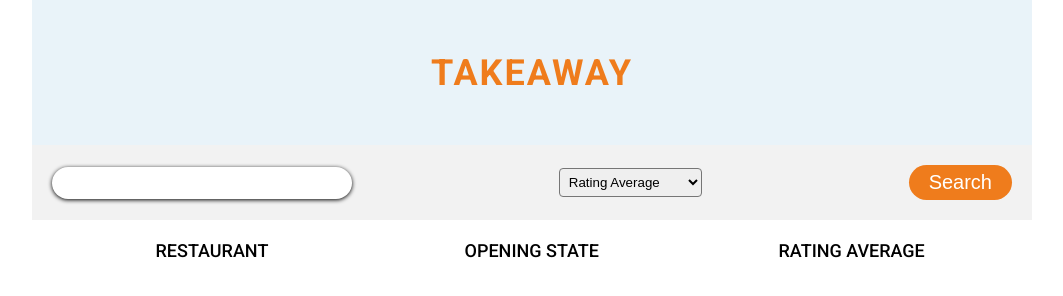
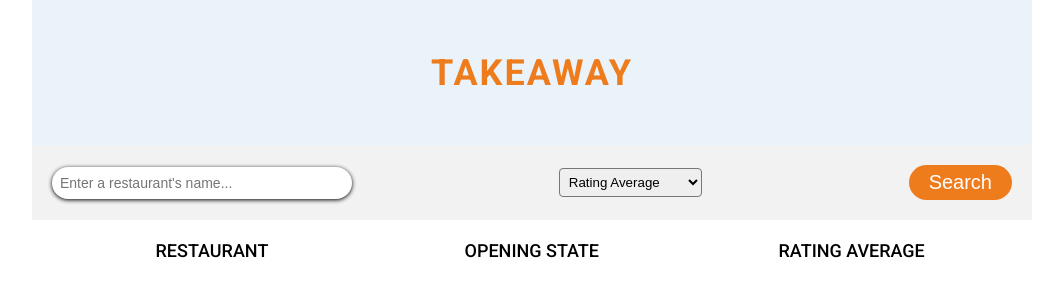
Before and after one commit to thaisonbk57/takeaway, a website: page src/index.html in a window 1280 px wide. Shown: the whole page, without its empty margins (108-1171 px from the left). Drawn offline with nearby package versions, Linux system fonts and the light colour scheme; files that its build step writes are made by us from their sources.

Commit message:
added placeholder

```diff
--- a/src/index.html
+++ b/src/index.html
@@ -23,7 +23,12 @@
       <main>
         <form id="searchForm" class="searchBar px-2 py-2">
           <div class="form-group">
-            <input type="text" name="searchKeyword" class="form-control" />
+            <input
+              type="text"
+              name="searchKeyword"
+              class="form-control"
+              placeholder="Enter a restaurant's name..."
+            />
           </div>
           <div class="form-group">
             <select name="sortOption" id="sortOptions">
--- a/src/scss/components/_SearchBar.scss
+++ b/src/scss/components/_SearchBar.scss
@@ -9,7 +9,7 @@
     border: none;
     box-shadow: 0 1px 4px 0 black;
     border-radius: 100px;
-    padding: 8px 5px;
+    padding: 8px;
     width: 300px;
 
     &::focus {
```
